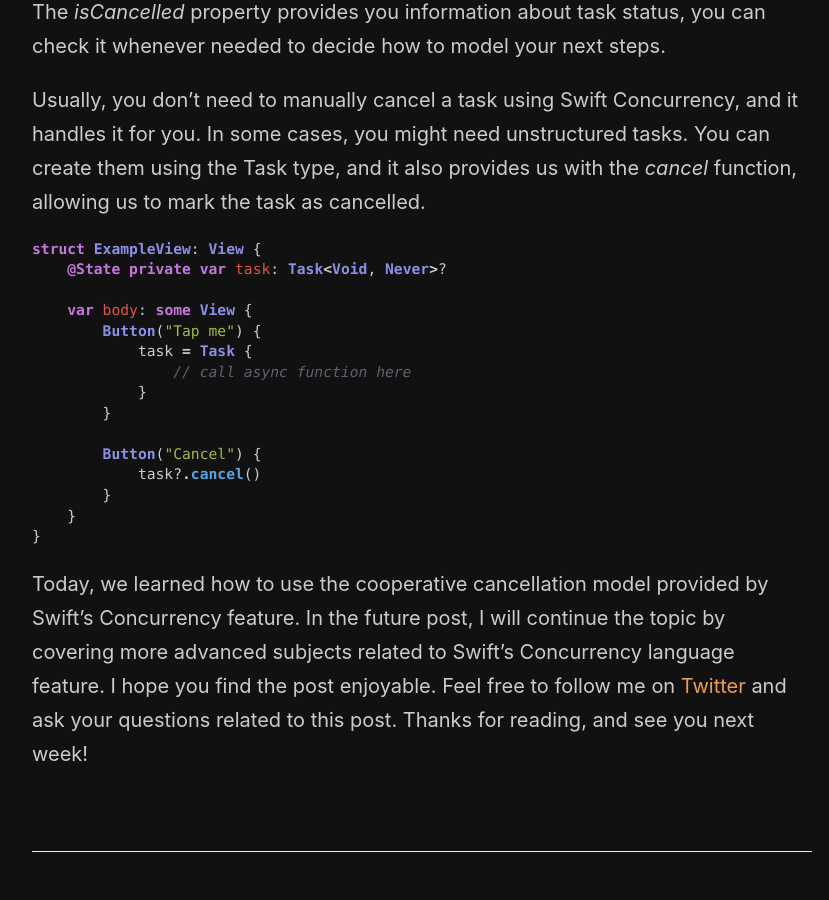
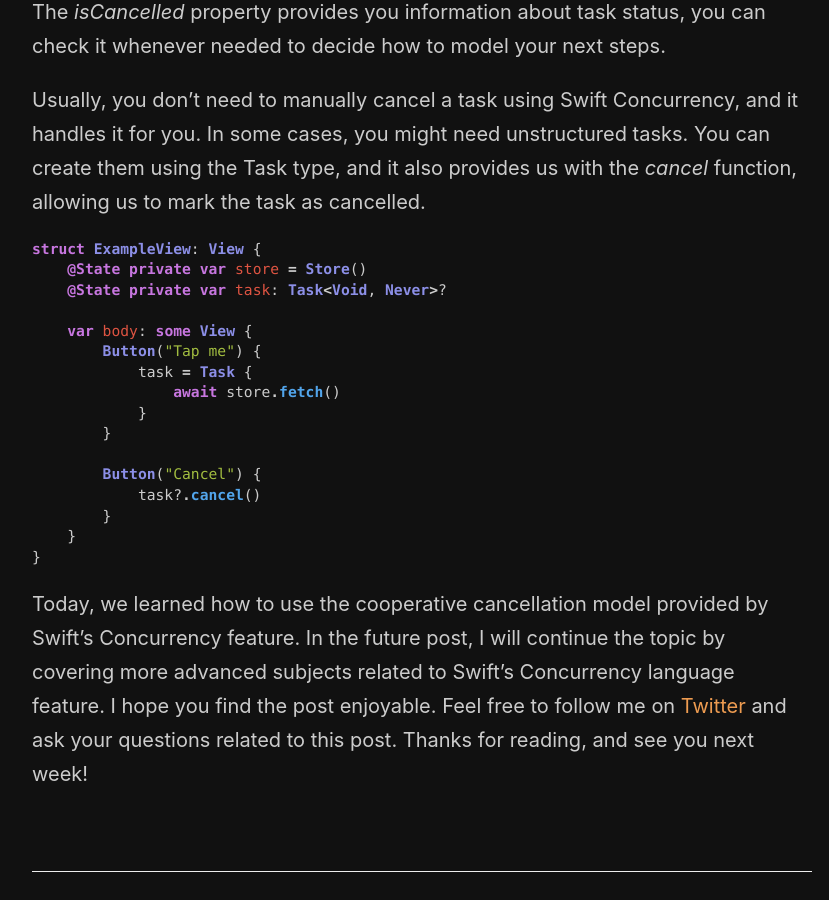
Before and after one commit to mecid/mecid.github.io, a Jekyll site: the page built from _posts/2025-02-11-task-cancellation-in-swift-concurrency.md, in a window 1280 px wide and 900 px high, scrolled down 3289 px. Shown: the whole window, without its empty margins (218-1047 px from the left). Built offline with Jekyll 4.4.1, drawn with Linux system fonts in a browser that asks for light colours.

Commit message:
task cancellation example tuned

````diff
--- a/_posts/2025-02-11-task-cancellation-in-swift-concurrency.md
+++ b/_posts/2025-02-11-task-cancellation-in-swift-concurrency.md
@@ -120,12 +120,13 @@ Usually, you don’t need to manually cancel a task using Swift Concurrency, and
 
 ```swift
 struct ExampleView: View {
+    @State private var store = Store()
     @State private var task: Task<Void, Never>?
 
     var body: some View {
         Button("Tap me") {
             task = Task {
-                // call async function here
+                await store.fetch()
             }
         }
 
````
